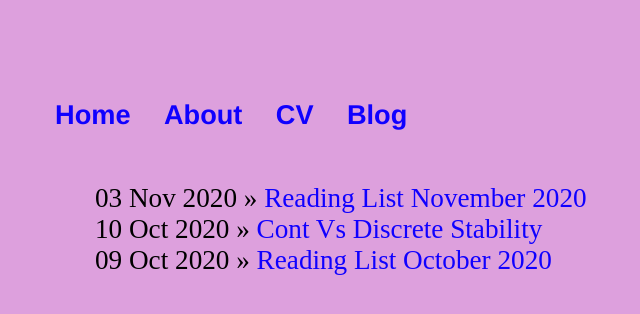
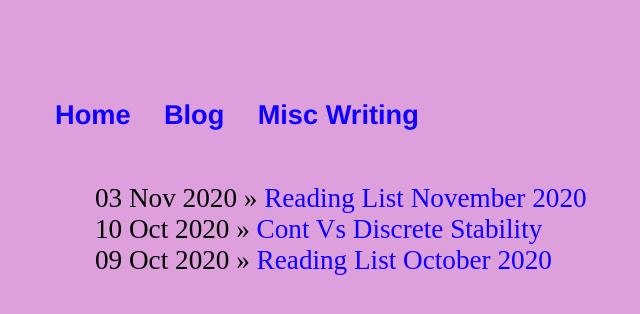
Before and after one commit to kozleo/kozleo.github.io, a Jekyll site: the page built from blog/index.html, in a window 1280 px wide. Shown: the top 314 px of the page, without its empty margins (25-665 px from the left). Built offline with Jekyll 4.4.1, drawn with Linux system fonts in a browser that asks for light colours.

Commit message:
Update default.html

```diff
--- a/_layouts/default.html
+++ b/_layouts/default.html
@@ -29,9 +29,8 @@
 			<nav>
 	    		<ul>
 	        		<li><a href="/">Home</a></li>
-		        	<li><a href="/about">About</a></li>
-	        		<li><a href="/cv">CV</a></li>
-	        		<li><a href="/Misc">Blog</a></li>
+		        	<li><a href="/Blog">Blog</a></li>
+				<li><a href="/Misc Writing">Misc Writing</a></li>
 	    		</ul>
 			</nav>
 			<div class="container">
```
